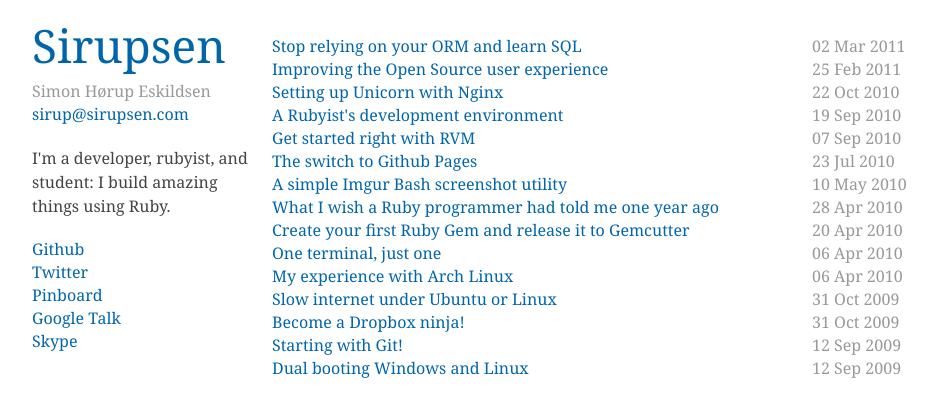
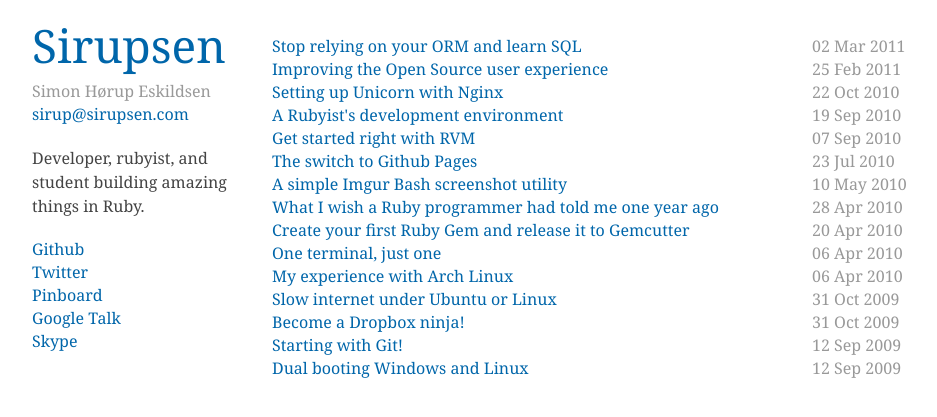
Before and after one commit to igor47/blog, a Jekyll site: the page built from index.html, in a window 1280 px wide. Shown: the top 417 px of the page, without its empty margins (138-1075 px from the left). Built offline with Jekyll 4.4.1, drawn with Linux system fonts in a browser that asks for light colours; Markdown is read by kramdown in place of the engine named in the settings; some of the changed lines change nothing that is shown.

Commit message:
Tidy up description text

```diff
--- a/_layouts/default.html
+++ b/_layouts/default.html
@@ -1,4 +1,4 @@
-{% assign description = "I'm a developer, rubyist, and student: I build amazing things using Ruby." %}
+{% assign description = "Developer, rubyist, and student building amazing things in Ruby." %}
 <!doctype html>
 <!--[if lt IE 7 ]><html class="ie ie6" lang="en"> <![endif]-->
 <!--[if IE 7 ]><html class="ie ie7" lang="en"> <![endif]-->
```
